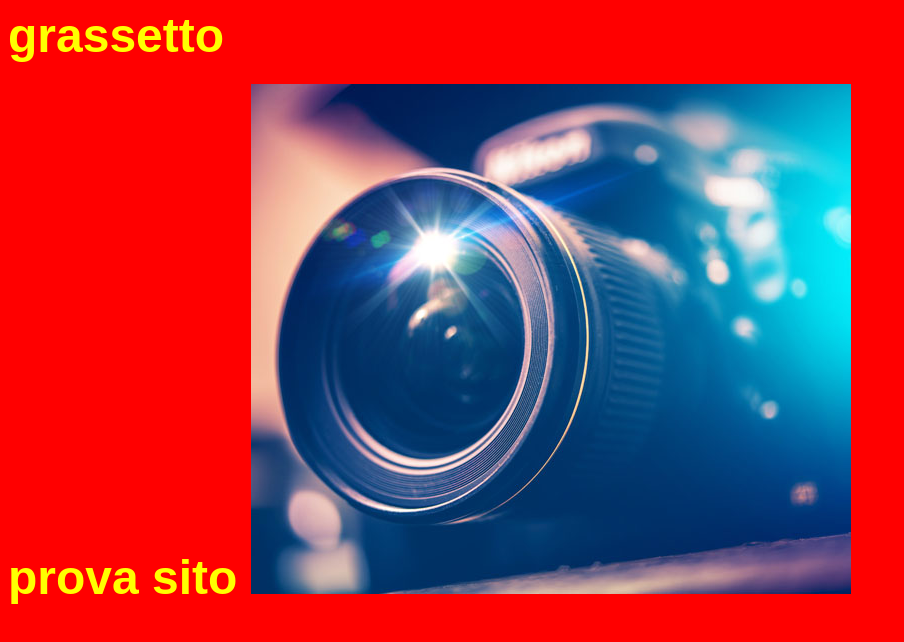
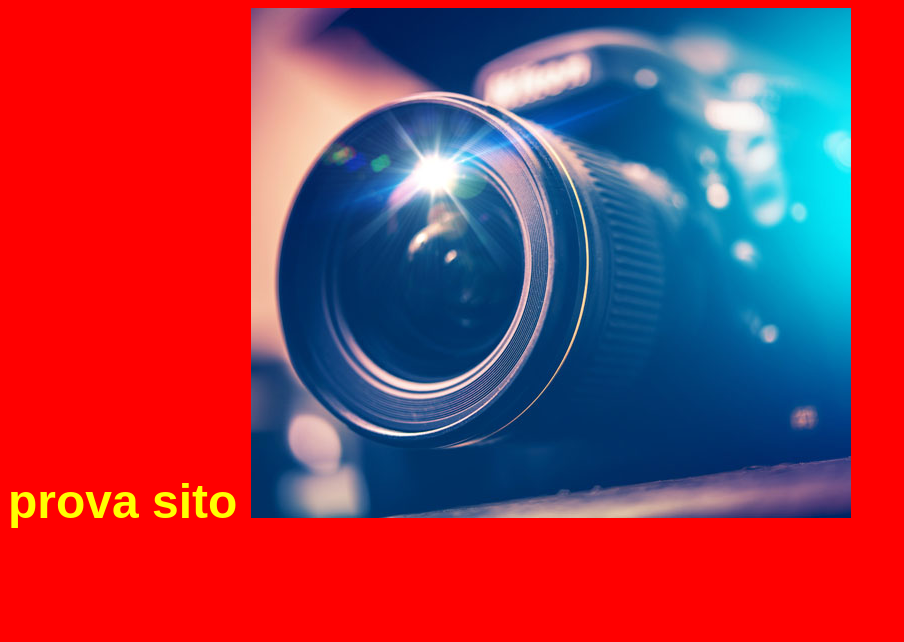
Before and after one commit to CohenI/Cohenilan, a plain HTML site: page index.html in a window 1280 px wide. Shown: the whole page, without its empty margins (0-904 px from the left). Drawn offline with Linux system fonts and the light colour scheme.

Commit message:
Update index.html

```diff
--- a/index.html
+++ b/index.html
@@ -2,7 +2,7 @@
 <html>
 <body style="background-color:Red">
 <FONT COLOR=YELLOW SIZE=70 face=Arial>
-<B>grassetto</B>
+<B>
 <h1>
 prova sito
 </FONT>
```
